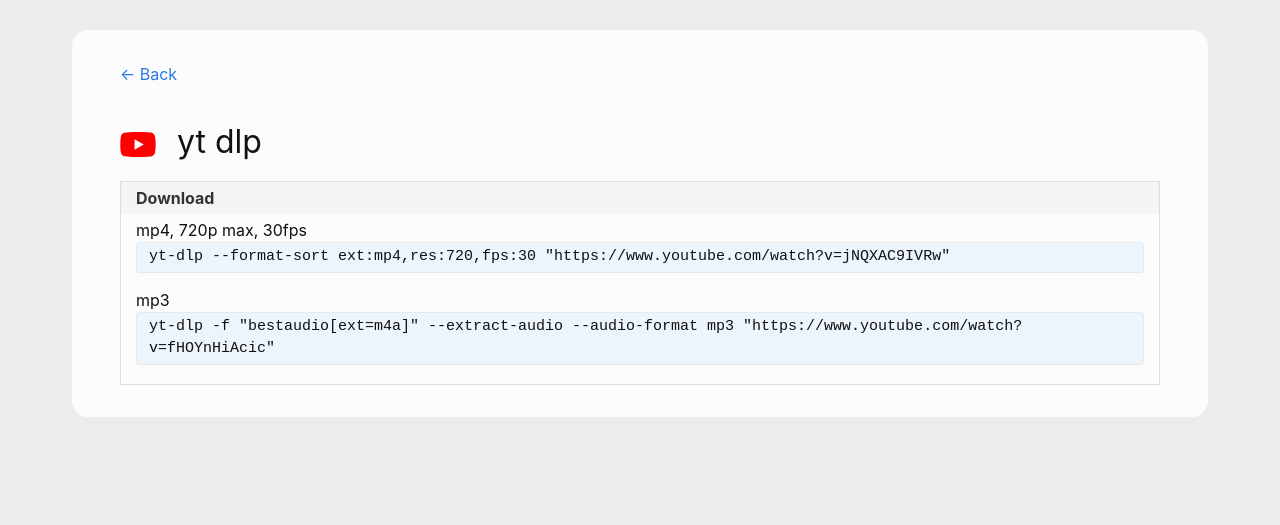
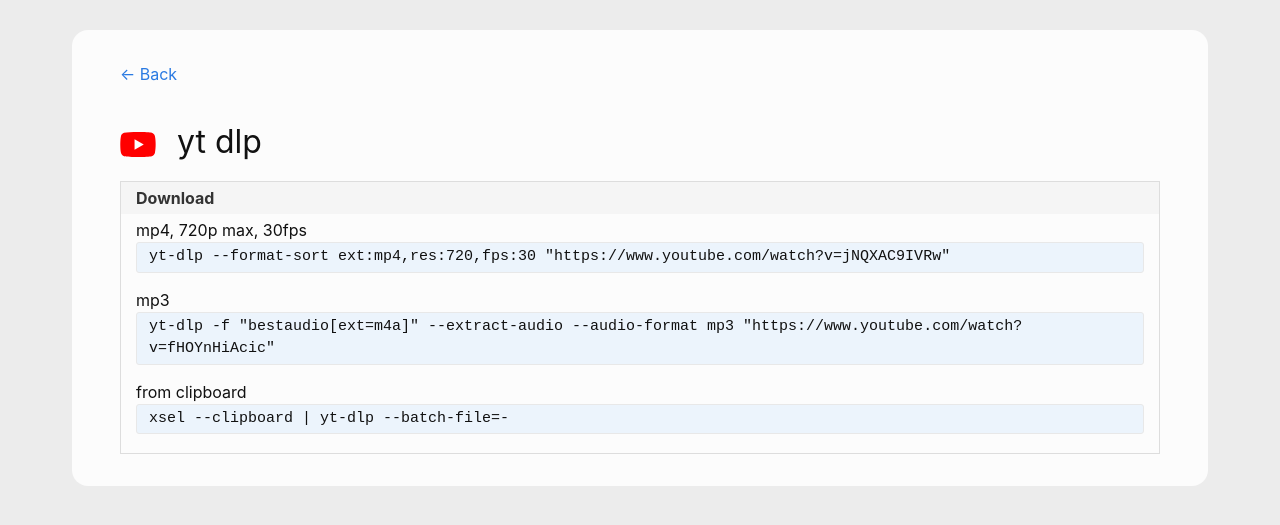
Before and after one commit to andreas-mausch/cheatsheets, a Jekyll site: the page built from _cheatsheets/yt-dlp.md, in a window 1280 px wide. Shown: the top 525 px of the page. Built offline with Jekyll 4.4.1, drawn with Linux system fonts in a browser that asks for light colours.

Commit message:
yt-dlp: Download URLs from clipboard

```diff
--- a/_cheatsheets/yt-dlp.md
+++ b/_cheatsheets/yt-dlp.md
@@ -7,4 +7,5 @@
     commands:
       mp4, 720p max, 30fps: yt-dlp --format-sort ext:mp4,res:720,fps:30 "https://www.youtube.com/watch?v=jNQXAC9IVRw"
       mp3: yt-dlp -f "bestaudio[ext=m4a]" --extract-audio --audio-format mp3 "https://www.youtube.com/watch?v=fHOYnHiAcic"
+      from clipboard: xsel --clipboard | yt-dlp --batch-file=-
 ---
```
